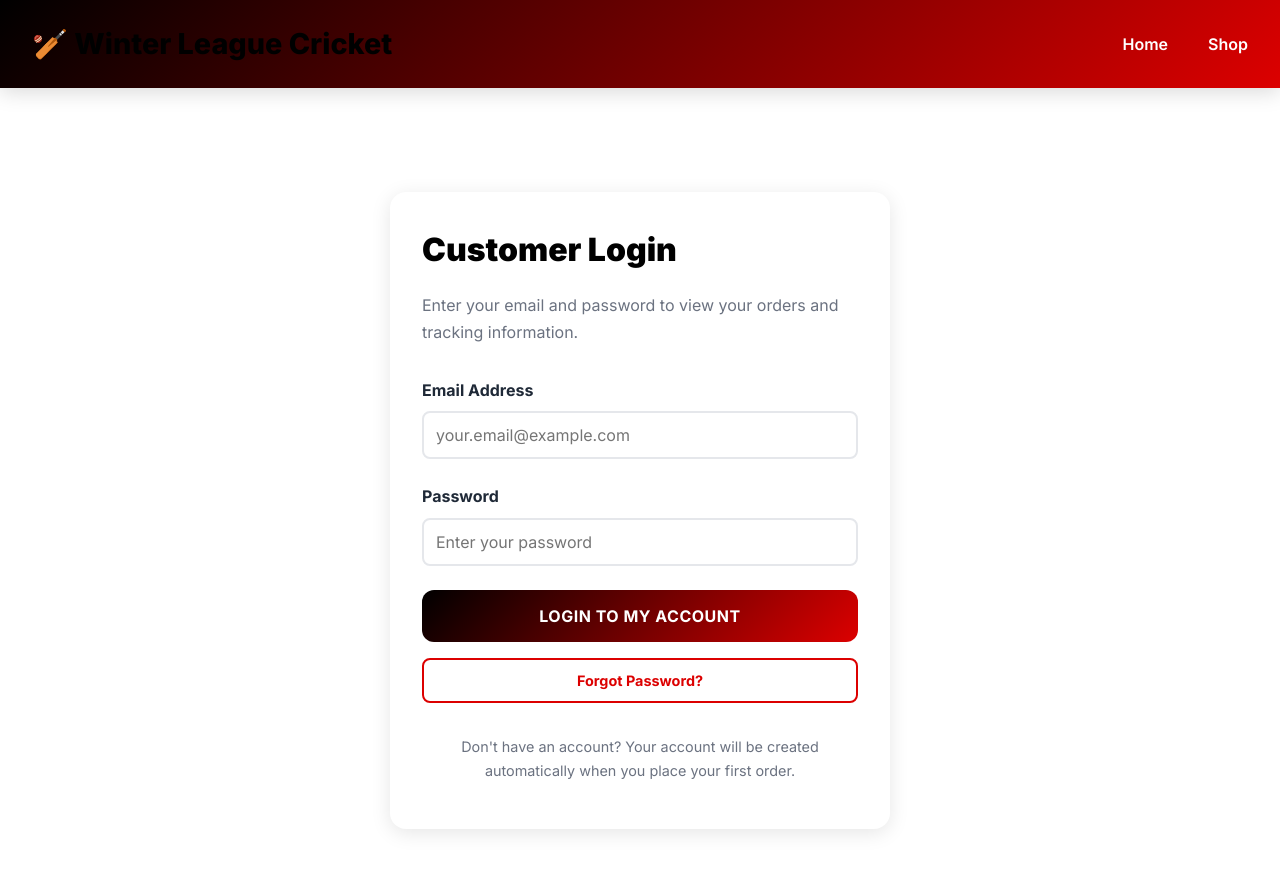
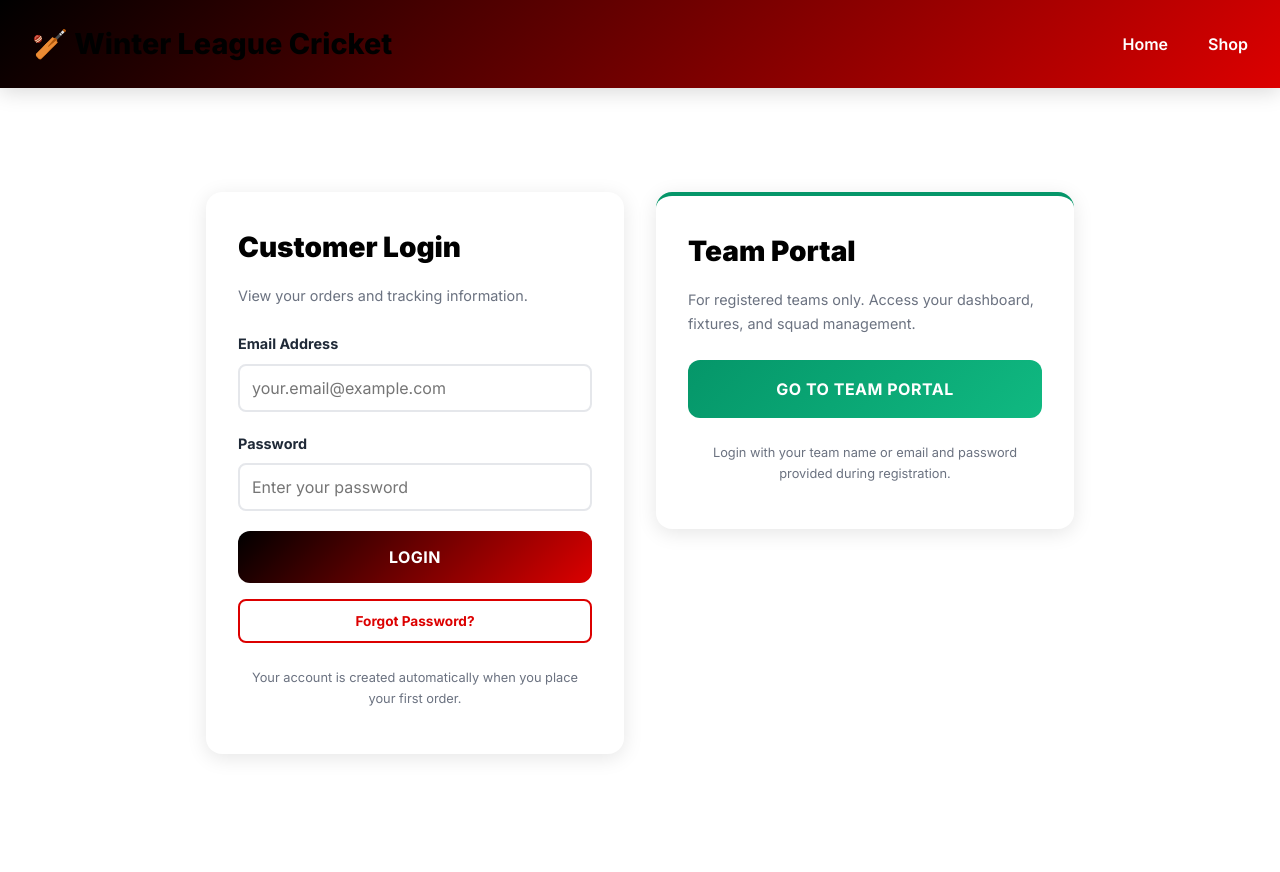
Before and after one commit to winterleaguecricket-sa/winterleague-cricket, a Next.js app: page /profile in a window 1280 px wide. Shown: the top 872 px of the page. Built offline with nearby package versions, Linux system fonts and the light colour scheme.

Commit message:
Update login page: hide admin menu, add two-column layout with Team Portal

```diff
--- a/data/products.js
+++ b/data/products.js
@@ -214,7 +214,7 @@ export let siteConfig = {
       label: "Admin",
       href: "/admin",
       order: 5,
-      visible: true,
+      visible: false,
       parentId: null
     }
   ],
--- a/pages/profile.js
+++ b/pages/profile.js
@@ -146,8 +146,18 @@ export default function CustomerProfile() {
 
         <main className={styles.main}>
           <div style={{
-            maxWidth: '500px',
+            maxWidth: '900px',
             margin: '4rem auto',
+            padding: '0 1rem'
+          }}>
+            <div style={{
+              display: 'grid',
+              gridTemplateColumns: 'repeat(auto-fit, minmax(300px, 1fr))',
+              gap: '2rem',
+              alignItems: 'start'
+            }}>
+              {/* Customer Login */}
+              <div style={{
                 padding: '2rem',
                 background: 'white',
                 borderRadius: '16px',
@@ -157,22 +167,23 @@ export default function CustomerProfile() {
                   marginTop: 0,
                   color: '#000',
                   fontWeight: 900,
-              fontSize: '2rem',
-              marginBottom: '1rem'
+                  fontSize: '1.75rem',
+                  marginBottom: '0.5rem'
                 }}>
                   Customer Login
                 </h2>
-            <p style={{ color: '#6b7280', marginBottom: '2rem' }}>
-              Enter your email and password to view your orders and tracking information.
+                <p style={{ color: '#6b7280', marginBottom: '1.5rem', fontSize: '0.9rem' }}>
+                  View your orders and tracking information.
                 </p>
 
                 <form onSubmit={handleLogin}>
-              <div style={{ marginBottom: '1.5rem' }}>
+                  <div style={{ marginBottom: '1.25rem' }}>
                     <label style={{
                       display: 'block',
                       marginBottom: '0.5rem',
                       fontWeight: 700,
-                  color: '#1f2937'
+                      color: '#1f2937',
+                      fontSize: '0.9rem'
                     }}>
                       Email Address
                     </label>
@@ -193,12 +204,13 @@ export default function CustomerProfile() {
                     />
                   </div>
 
-              <div style={{ marginBottom: '1.5rem' }}>
+                  <div style={{ marginBottom: '1.25rem' }}>
                     <label style={{
                       display: 'block',
                       marginBottom: '0.5rem',
                       fontWeight: 700,
-                  color: '#1f2937'
+                      color: '#1f2937',
+                      fontSize: '0.9rem'
                     }}>
                       Password
                     </label>
@@ -249,7 +261,7 @@ export default function CustomerProfile() {
                       letterSpacing: '0.5px'
                     }}
                   >
-                Login to My Account
+                    Login
                   </button>
                 </form>
 
@@ -263,7 +275,7 @@ export default function CustomerProfile() {
                     color: '#dc0000',
                     border: '2px solid #dc0000',
                     borderRadius: '8px',
-                fontSize: '0.9rem',
+                    fontSize: '0.85rem',
                     fontWeight: 700,
                     cursor: 'pointer'
                   }}
@@ -272,13 +284,68 @@ export default function CustomerProfile() {
                 </button>
 
                 <p style={{
-              marginTop: '2rem',
+                  marginTop: '1.5rem',
                   textAlign: 'center',
                   color: '#6b7280',
-              fontSize: '0.9rem'
+                  fontSize: '0.8rem'
                 }}>
-              Don't have an account? Your account will be created automatically when you place your first order.
+                  Your account is created automatically when you place your first order.
                 </p>
+              </div>
+
+              {/* Team Portal */}
+              <div style={{
+                padding: '2rem',
+                background: 'white',
+                borderRadius: '16px',
+                boxShadow: '0 4px 20px rgba(0, 0, 0, 0.1)',
+                borderTop: '4px solid #059669'
+              }}>
+                <h2 style={{
+                  marginTop: 0,
+                  color: '#000',
+                  fontWeight: 900,
+                  fontSize: '1.75rem',
+                  marginBottom: '0.5rem'
+                }}>
+                  Team Portal
+                </h2>
+                <p style={{ color: '#6b7280', marginBottom: '1.5rem', fontSize: '0.9rem' }}>
+                  For registered teams only. Access your dashboard, fixtures, and squad management.
+                </p>
+
+                <Link
+                  href="/team-portal"
+                  style={{
+                    display: 'block',
+                    width: '100%',
+                    padding: '1rem',
+                    background: 'linear-gradient(135deg, #059669 0%, #10b981 100%)',
+                    color: 'white',
+                    border: 'none',
+                    borderRadius: '12px',
+                    fontSize: '1rem',
+                    fontWeight: 700,
+                    cursor: 'pointer',
+                    textTransform: 'uppercase',
+                    letterSpacing: '0.5px',
+                    textAlign: 'center',
+                    textDecoration: 'none'
+                  }}
+                >
+                  Go to Team Portal
+                </Link>
+
+                <p style={{
+                  marginTop: '1.5rem',
+                  textAlign: 'center',
+                  color: '#6b7280',
+                  fontSize: '0.8rem'
+                }}>
+                  Login with your team name or email and password provided during registration.
+                </p>
+              </div>
+            </div>
           </div>
         </main>
       </div>
```
Also changed, not shown: 1 other file (tests, documents, lock files or other folders). Lines whose indentation alone changed are shown as unchanged.
